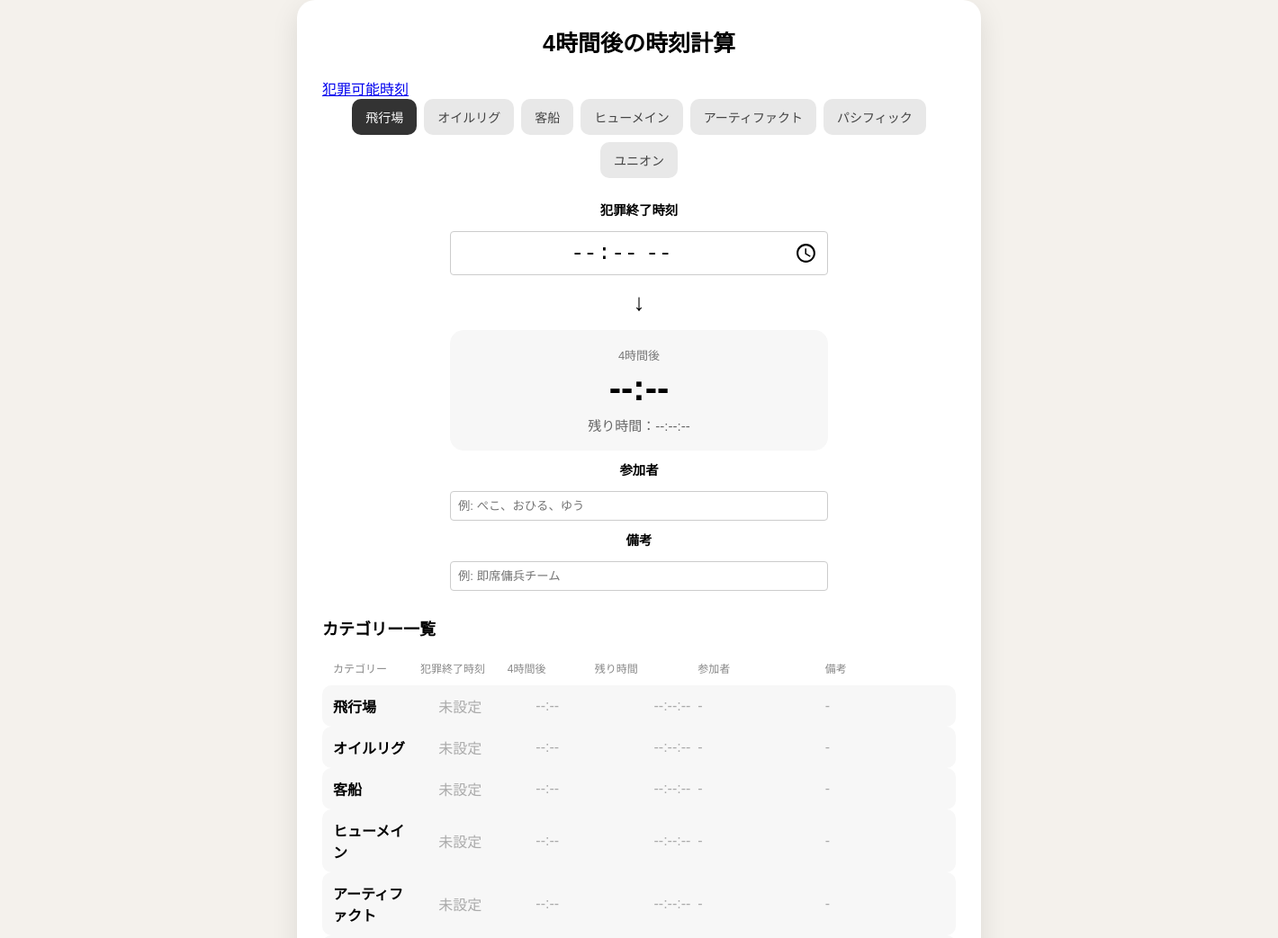
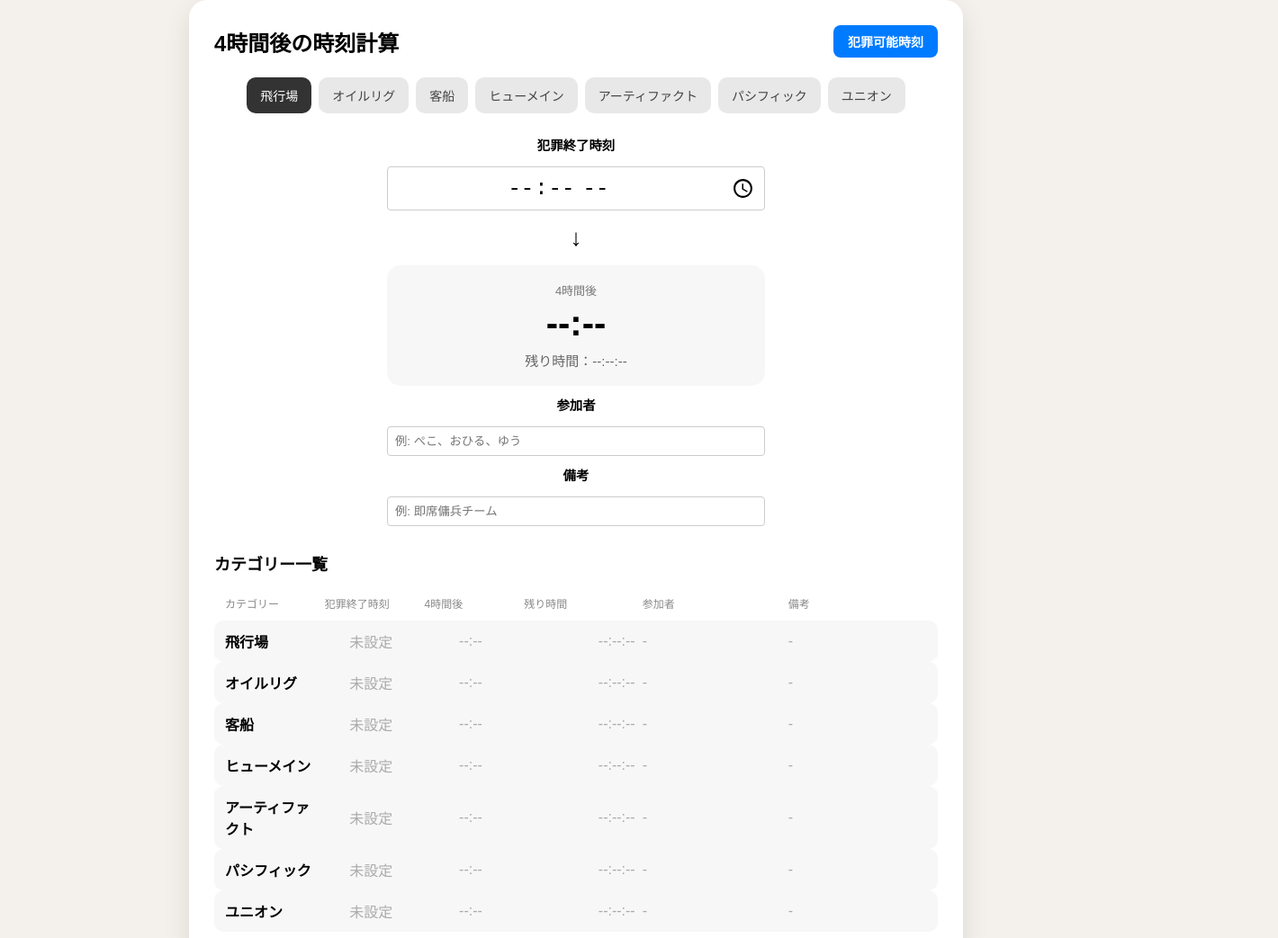
Before and after one commit to nitu0000/4hours_timer_city, a plain HTML site: page index.html in a window 1280 px wide. Shown: the top 1043 px of the page at 90% size, 1420 px wide, since content can reach past the window. Drawn offline with Linux system fonts and the light colour scheme; no server answers.

Commit message:
Update style.css

```diff
--- a/style.css
+++ b/style.css
@@ -9,22 +9,48 @@ body {
   justify-content: center;
   align-items: center;
   background: #f4f1ec;
-  width: 1420px;
+  width: 100%; /* ★1420px固定から100%に変更（崩れ防止） */
   font-family: Arial, "Noto Sans JP", sans-serif;
 }
 
 .container {
-  width: min(95%, 760px);
+  width: min(95%, 860px); /* ★6列表示に合わせて少し幅を広げました */
   padding: 28px;
   background: #fff;
   border-radius: 20px;
   box-shadow: 0 10px 30px rgba(0, 0, 0, .1);
 }
 
+/* ★追加: タイトルと遷移ボタンのレイアウト */
+.header-nav {
+  display: flex;
+  justify-content: space-between;
+  align-items: center;
+  margin-bottom: 22px;
+  flex-wrap: wrap;
+  gap: 12px;
+}
+
 h1 {
-  text-align: center;
-  margin: 0 0 22px;
-  font-size: 25px;
+  margin: 0;
+  font-size: 24px;
+}
+
+/* ★追加: ボタンデザイン */
+.btn-cooltime {
+  display: inline-block;
+  padding: 8px 16px;
+  background-color: #007bff;
+  color: #fff;
+  text-decoration: none;
+  font-size: 14px;
+  font-weight: bold;
+  border-radius: 8px;
+  transition: background-color 0.2s;
+}
+
+.btn-cooltime:hover {
+  background-color: #0056b3;
 }
 
 .tabs {
@@ -109,9 +135,10 @@ h2 {
   gap: 8px;
 }
 
+/* ★修正: HTML側の6列に合わせてグリッド列数を変更 */
 .row {
   display: grid;
-  grid-template-columns: 1.2fr .9fr .9fr 1fr;
+  grid-template-columns: 1fr 1fr 1fr 1.2fr 1.5fr 1.5fr;
   gap: 8px;
   align-items: center;
   padding: 11px 12px;
@@ -145,13 +172,18 @@ h2 {
   color: #aaa;
 }
 
+/* ★スマホ対応（画面幅600px以下）の最適化 */
 @media(max-width:600px) {
   .container {
     padding: 20px 14px;
   }
+  .header-nav {
+    flex-direction: column;
+    text-align: center;
+  }
   .row {
     grid-template-columns: 1fr 1fr;
-    gap: 5px;
+    gap: 8px;
   }
   .row.header {
     display: none;
```
